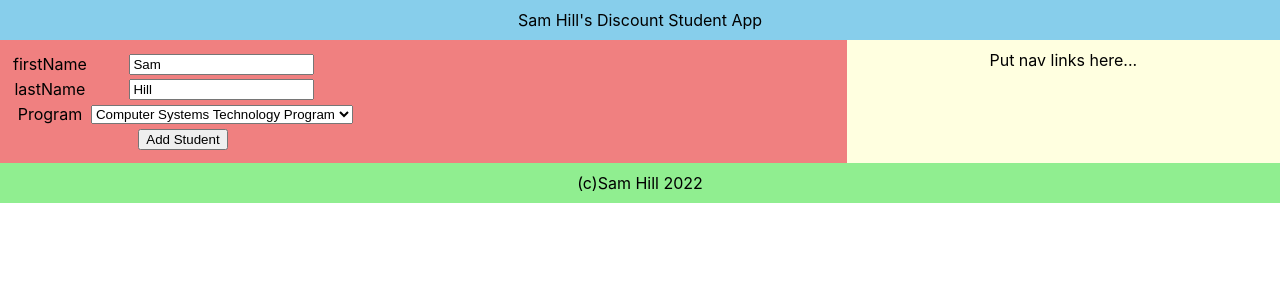
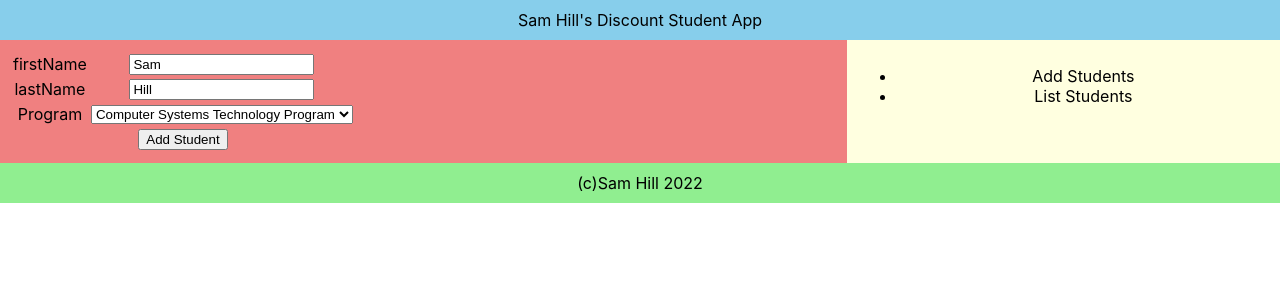
Before and after one commit to rkvirani/cstp-1304-demo, a Next.js app: page /addStudents in a window 1280 px wide. Shown: the top 300 px of the page. Built offline with nearby package versions, Linux system fonts and the light colour scheme.

Commit message:
Added Nav Links for Adding and Listing students

```diff
--- a/components/Nav.js
+++ b/components/Nav.js
@@ -1,3 +1,10 @@
-export default function Nav()   {
-    return <nav className="nav">Put nav links here...</nav>
+import Link from 'next/link'
+
+export default function Nav() {
+    return <nav className="nav">
+        <ul>
+            <li><Link href="/addStudents">Add Students</Link></li>
+            <li><Link href="/listStudents">List Students</Link></li>
+            </ul>
+            </nav>
 }
--- a/pages/addStudents.js
+++ b/pages/addStudents.js
@@ -5,8 +5,6 @@ import Main from '../components/Main'
 import Nav from '../components/Nav'
 
 import Head from 'next/head'
-import Image from 'next/image'
-import styles from '../styles/Home.module.css'
 
 
 
```
